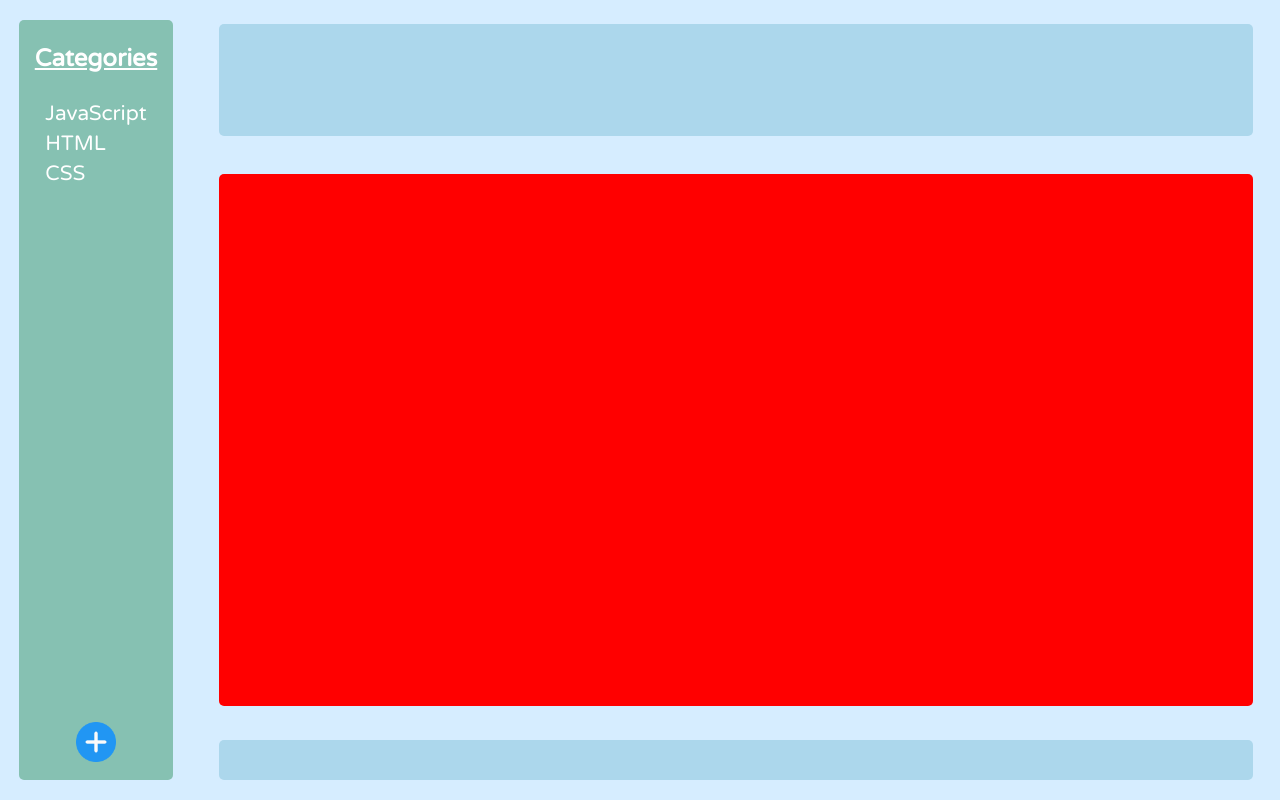
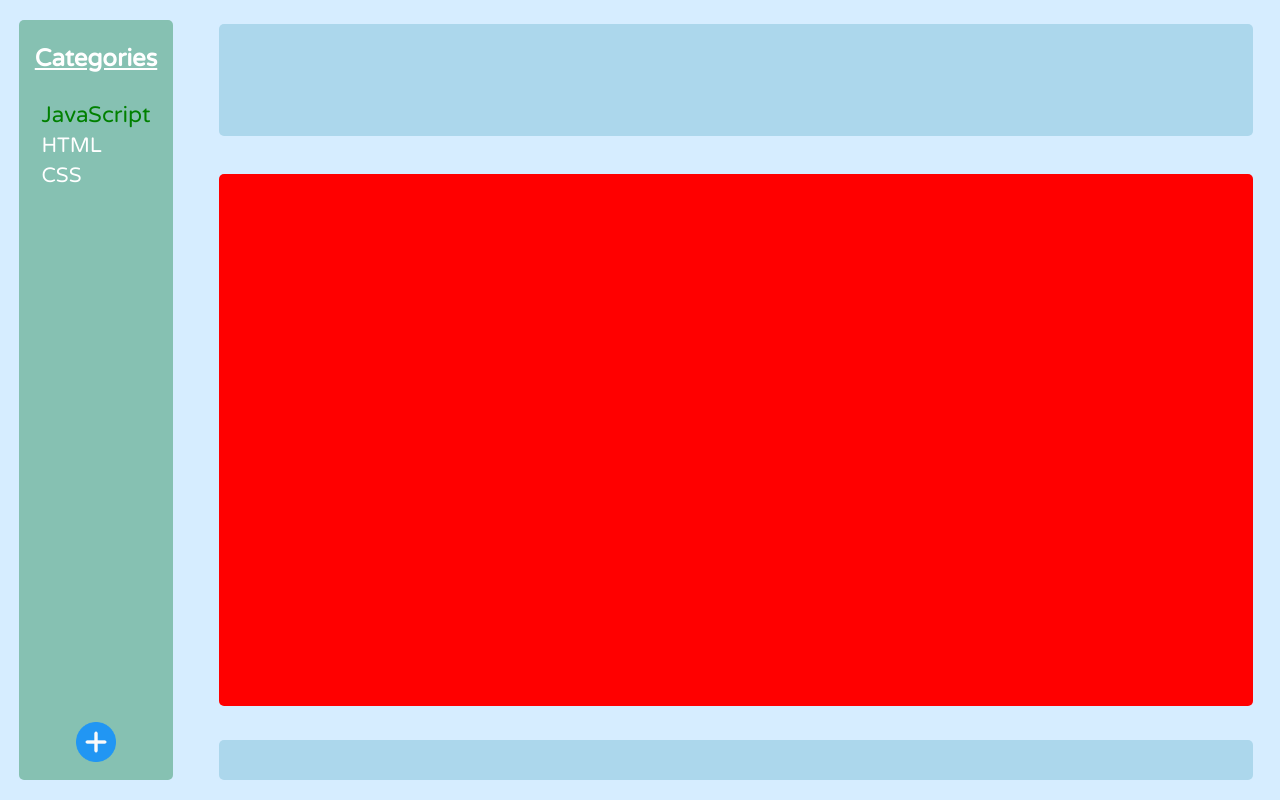
Before and after one commit to jay-schreffler/Reflect, a plain HTML site: page index.html in a window 1280 px wide. In both pictures the pointer is over the element "JavaScript". Drawn offline with Linux system fonts and the light colour scheme.

Commit message:
Modifed Catergory Column

```diff
--- a/style.css
+++ b/style.css
@@ -134,5 +134,10 @@ body {
     text-align: left;
     font-size: 1.3rem;
     margin: 5px 0;
+    transition: all 500ms;
+}
 
+.category-container-style:hover{
+    color: green;
+    font-size: 1.4rem;
 }
```
